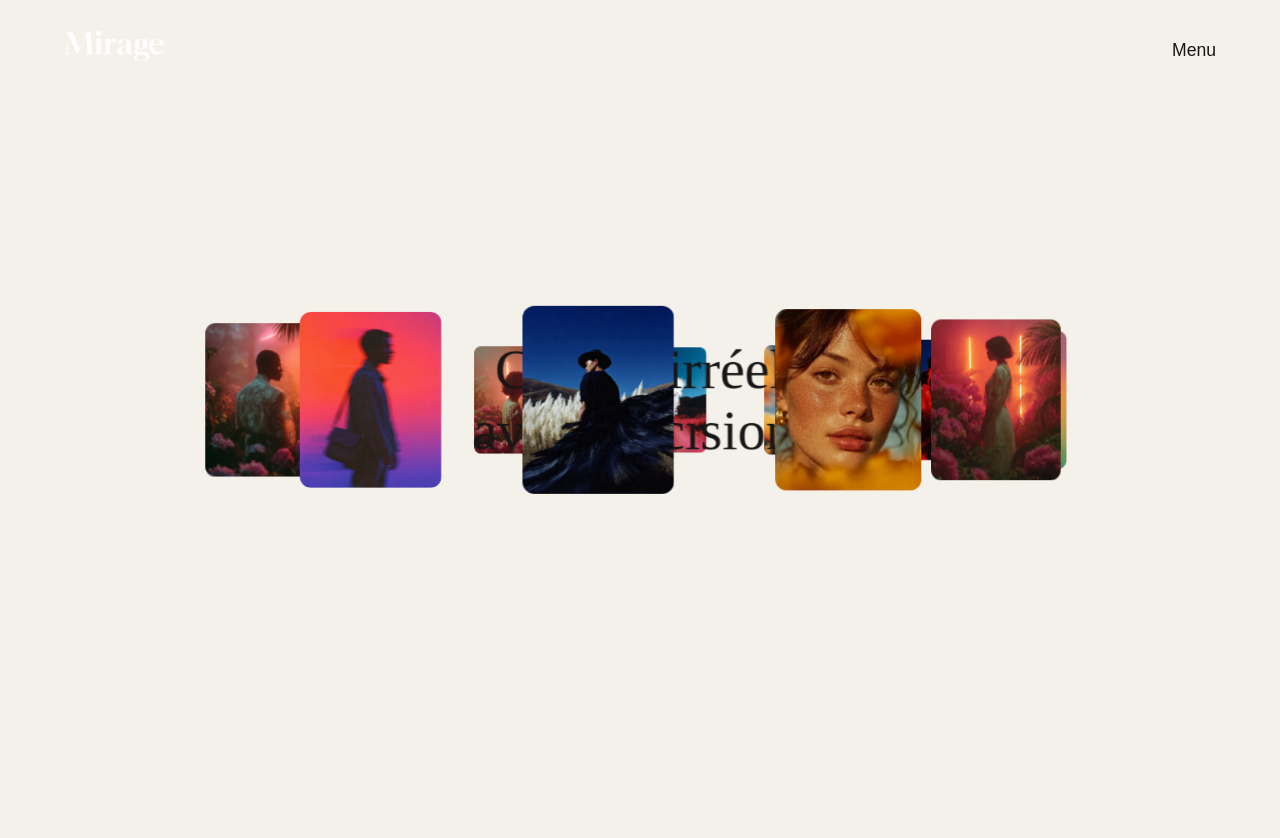
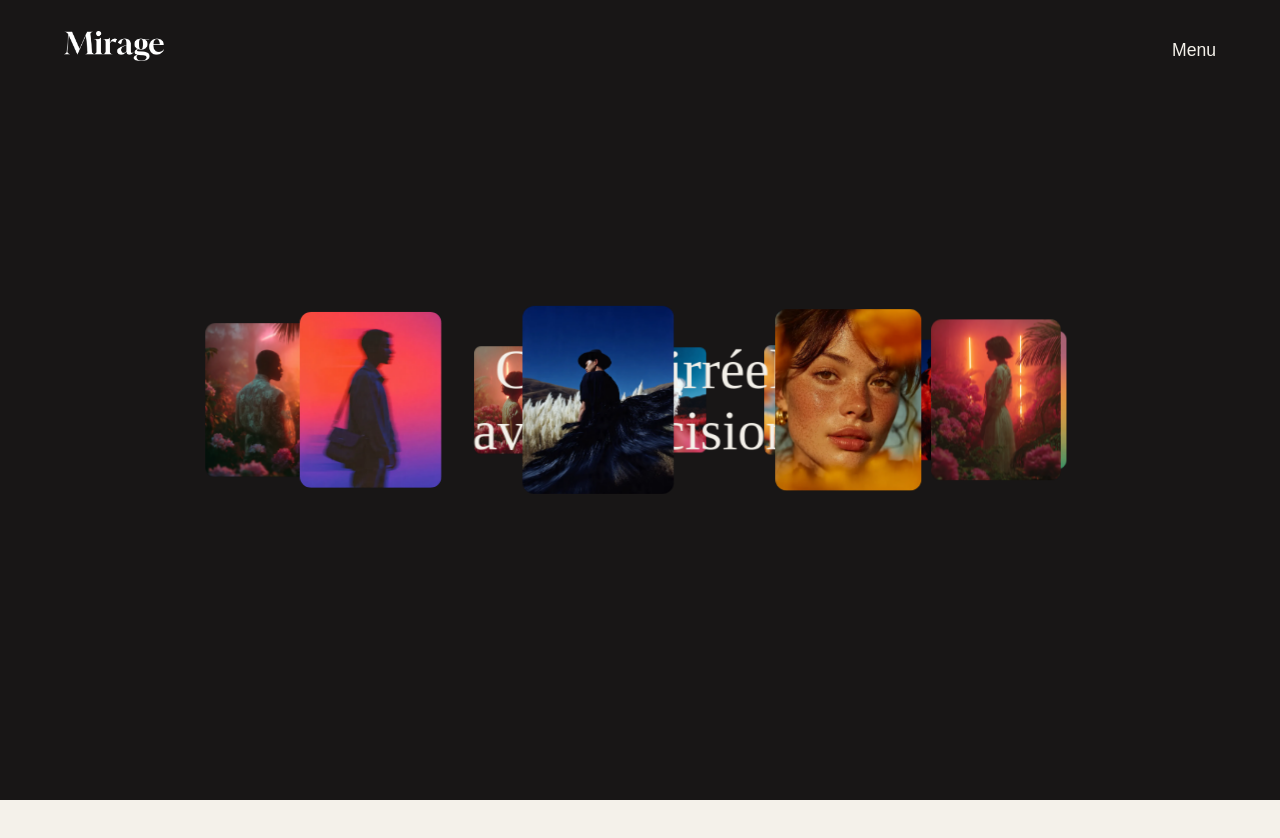
Before and after one commit to guillaume-zhu/mirage-portfolio, a website built with Vite: page about.html in a window 1280 px wide. Shown: the top 838 px of the page. Built offline with nearby package versions, Linux system fonts and the light colour scheme; some packages are replaced by stand-ins of ours; a web font is replaced by a local one.

Commit message:
style(about): improve hero text readability

```diff
--- a/src/styles/about.css
+++ b/src/styles/about.css
@@ -60,7 +60,9 @@ body {
   justify-content: space-between;
   align-items: center;
   z-index: 100;
-  color: var(--c-black);
+  /* var(--c-black) sur main.css : basculé en clair ici, la page About
+     démarre sur un Hero au fond sombre (contrairement à Home). */
+  color: var(--c-bg);
   transition: transform 0.6s var(--ease-out-expo);
 }
 
@@ -98,7 +100,7 @@ body {
   width: 100%;
   height: 100vh;
   overflow: hidden;
-  background-color: var(--c-bg);
+  background-color: var(--c-black);
   perspective: 100vw; /* valeur de secours avant le premier calcul JS */
 }
 
@@ -150,7 +152,7 @@ body {
   /* Agrandi vs la valeur Figma (60px) */
   font-size: clamp(3.5rem, 5.5vw, 7rem);
   line-height: 1.1;
-  color: var(--c-black);
+  color: var(--c-bg);
   margin: 0;
 }
 
```
